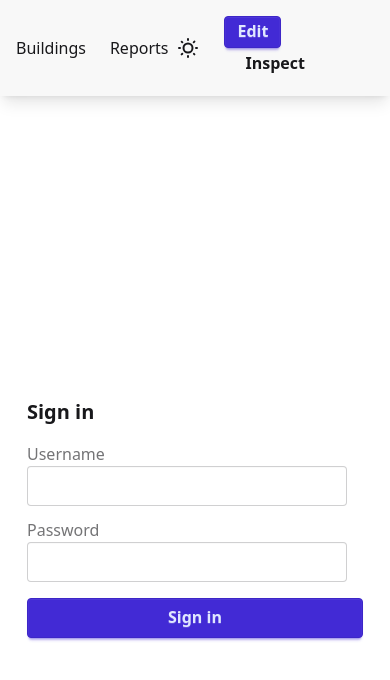
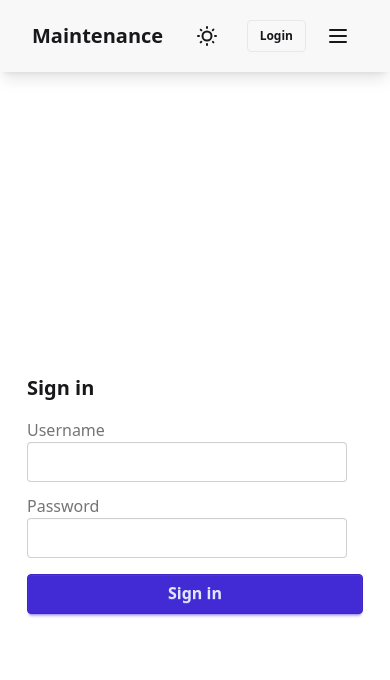
Before and after one commit to infinitydawn/maintenance-utility, a Next.js app: page /login in a window 390 px wide. Shown: the top 680 px of the page. Built offline with nearby package versions, Linux system fonts and the light colour scheme; no server answers.

Commit message:
Ensure form controls >=16px on small screens to prevent mobile auto-zoom

```diff
--- a/app/globals.css
+++ b/app/globals.css
@@ -42,8 +42,10 @@ body {
    We increase the control font-size on small viewports to avoid that behavior while preserving layout.
 */
 @media (max-width: 640px) {
-  input, textarea, select, button, .input, .textarea {
-    font-size: 16px;
-    line-height: 1.2;
+  /* Ensure form controls are at least 16px on small screens to prevent mobile browsers from auto-zooming
+     Include DaisyUI helper classes (.input, .input-sm, .input-bordered) and common input types. */
+  input, textarea, select, button, .input, .textarea, .input-sm, .input-bordered, input[type="number"], input[type="text"], textarea {
+    font-size: 16px !important;
+    line-height: 1.2 !important;
   }
 }
--- a/app/ui/ModeToggle.tsx
+++ b/app/ui/ModeToggle.tsx
@@ -6,9 +6,9 @@ import { useMode } from './ModeContext';
 export default function ModeToggle() {
   const { mode, setMode } = useMode();
   return (
-    <div className="ml-auto">
-      <button className={`btn btn-sm ${mode === 'edit' ? 'btn-primary' : 'btn-ghost'}`} onClick={() => setMode('edit')}>Edit</button>
-      <button className={`btn btn-sm ml-2 ${mode === 'inspect' ? 'btn-primary' : 'btn-ghost'}`} onClick={() => setMode('inspect')}>Inspect</button>
+    <div className="ml-auto flex flex-col md:flex-row items-center gap-2">
+      <button className={`btn btn-sm w-full md:w-auto ${mode === 'edit' ? 'btn-primary' : 'btn-ghost'}`} onClick={() => setMode('edit')}>Edit</button>
+      <button className={`btn btn-sm w-full md:w-auto ${mode === 'inspect' ? 'btn-primary' : 'btn-ghost'}`} onClick={() => setMode('inspect')}>Inspect</button>
     </div>
   );
 }
--- a/app/ui/Nav.tsx
+++ b/app/ui/Nav.tsx
@@ -1,24 +1,21 @@
 "use client";
 
-import { useEffect, useState } from 'react';
+import React, { useEffect, useState } from 'react';
 import Link from 'next/link';
-import { useRouter } from 'next/navigation';
 import ModeToggle from './ModeToggle';
 import ThemeToggle from './ThemeToggle';
 
 export default function Nav() {
   const [user, setUser] = useState<any>(null);
   const [loading, setLoading] = useState(true);
-  const router = useRouter();
+  const [mobileOpen, setMobileOpen] = useState(false);
 
   useEffect(() => {
     async function checkAuth() {
       try {
         const res = await fetch('/api/auth/me');
         const data = await res.json();
-        if (data.authenticated) {
-          setUser(data);
-        }
+        if (data.authenticated) setUser(data);
       } catch (err) {
         console.error('Auth check failed', err);
       } finally {
@@ -26,6 +23,20 @@ export default function Nav() {
       }
     }
     checkAuth();
+  }, []);
+
+  // close mobile menu on outside click
+  useEffect(() => {
+    const onClick = (e: MouseEvent) => {
+      const target = e.target as HTMLElement;
+      const panel = document.getElementById('mobile-nav-panel');
+      const toggle = document.getElementById('mobile-nav-toggle');
+      if (!panel) return;
+      if (toggle && toggle.contains(target)) return;
+      if (!panel.contains(target)) setMobileOpen(false);
+    };
+    document.addEventListener('click', onClick);
+    return () => document.removeEventListener('click', onClick);
   }, []);
 
   async function handleLogout() {
@@ -39,53 +50,108 @@ export default function Nav() {
 
   if (loading) {
     return (
-      <nav className="bg-base-200 p-4 flex items-center justify-between">
-        <div className="flex space-x-6">
-          <span>Loading...</span>
-        </div>
+      <nav className="bg-base-200 p-4">
+        <div className="container mx-auto">Loading...</div>
       </nav>
     );
   }
 
   return (
-    <nav className="bg-base-200 p-4 flex items-center justify-between shadow-lg">
-      <ul className="flex space-x-6">
+    <nav className="bg-base-200 p-4 shadow-lg">
+      <div className="container mx-auto px-4 flex items-center justify-between">
+        {/* Brand */}
+        <div className="flex items-center gap-4">
+          <Link href="/" className="text-xl font-bold">Maintenance</Link>
+        </div>
+
+        {/* Desktop nav links */}
+        <div className="hidden md:flex items-center gap-8">
+          <ul className="flex items-center space-x-6">
             <li>
-          <Link href="/buildings" className="link link-hover">
-            Buildings
-          </Link>
+              <Link href="/buildings" className="link link-hover">Buildings</Link>
             </li>
             <li>
-          <Link href="/reports" className="link link-hover">
-            Reports
-          </Link>
+              <Link href="/reports" className="link link-hover">Reports</Link>
             </li>
             {user?.is_admin && (
               <li>
-            <Link href="/admin/users" className="link link-hover">
-              Admin
-            </Link>
+                <Link href="/admin/users" className="link link-hover">Admin</Link>
+              </li>
+            )}
+          </ul>
+        </div>
+
+        {/* Right controls */}
+        <div className="flex items-center gap-3">
+          <div className="mr-2">
+            <ThemeToggle />
+          </div>
+
+          <div className="hidden md:block">
+            <ModeToggle />
+          </div>
+
+          {/* User menu (desktop) */}
+          {user ? (
+            <div className="relative hidden md:block">
+              <div className="flex items-center gap-3">
+                <span className="text-sm">{user.username}</span>
+                {user.is_admin && <span className="text-xs opacity-70">(Admin)</span>}
+                <button onClick={handleLogout} className="btn btn-ghost btn-sm">Logout</button>
+              </div>
+            </div>
+          ) : (
+            <Link href="/login" className="btn btn-sm">Login</Link>
+          )}
+
+          {/* Mobile menu toggle */}
+          <div className="md:hidden">
+            <button id="mobile-nav-toggle" aria-label="Toggle menu" className="btn btn-ghost btn-square" onClick={() => setMobileOpen(!mobileOpen)}>
+              <svg xmlns="http://www.w3.org/2000/svg" className="h-6 w-6" fill="none" viewBox="0 0 24 24" stroke="currentColor">
+                {mobileOpen ? (
+                  <path strokeLinecap="round" strokeLinejoin="round" strokeWidth={2} d="M6 18L18 6M6 6l12 12" />
+                ) : (
+                  <path strokeLinecap="round" strokeLinejoin="round" strokeWidth={2} d="M4 6h16M4 12h16M4 18h16" />
+                )}
+              </svg>
+            </button>
+          </div>
+        </div>
+      </div>
+
+      {/* Mobile panel */}
+      <div id="mobile-nav-panel" className={`md:hidden transition-max-h duration-200 overflow-hidden ${mobileOpen ? 'max-h-screen' : 'max-h-0'}`}>
+        <div className="p-4 bg-base-100">
+          <ul className="flex flex-col space-y-2">
+            <li>
+              <Link href="/buildings" className="block link link-hover" onClick={() => setMobileOpen(false)}>Buildings</Link>
+            </li>
+            <li>
+              <Link href="/reports" className="block link link-hover" onClick={() => setMobileOpen(false)}>Reports</Link>
+            </li>
+            {user?.is_admin && (
+              <li>
+                <Link href="/admin/users" className="block link link-hover" onClick={() => setMobileOpen(false)}>Admin</Link>
               </li>
             )}
           </ul>
 
-      <div className="flex items-center gap-4">
-        <ThemeToggle />
+          <div className="mt-4">
             <ModeToggle />
+          </div>
+
           {user && (
-          <div className="flex items-center gap-3">
-            <span className="text-sm">
-              {user.username}
-              {user.is_admin && <span className="ml-1 text-xs opacity-70">(Admin)</span>}
-            </span>
-            <button
-              onClick={handleLogout}
-              className="btn btn-sm btn-ghost"
-            >
-              Logout
-            </button>
+            <div className="mt-4 flex items-center justify-between">
+              <div>
+                <div className="text-sm">{user.username}</div>
+                {user.is_admin && <div className="text-xs opacity-70">Admin</div>}
+              </div>
+              <div>
+                <button onClick={() => { setMobileOpen(false); handleLogout(); }} className="btn btn-ghost btn-sm">Logout</button>
+              </div>
             </div>
           )}
+        </div>
       </div>
     </nav>
   );
```
Lines whose indentation alone changed are shown as unchanged.
